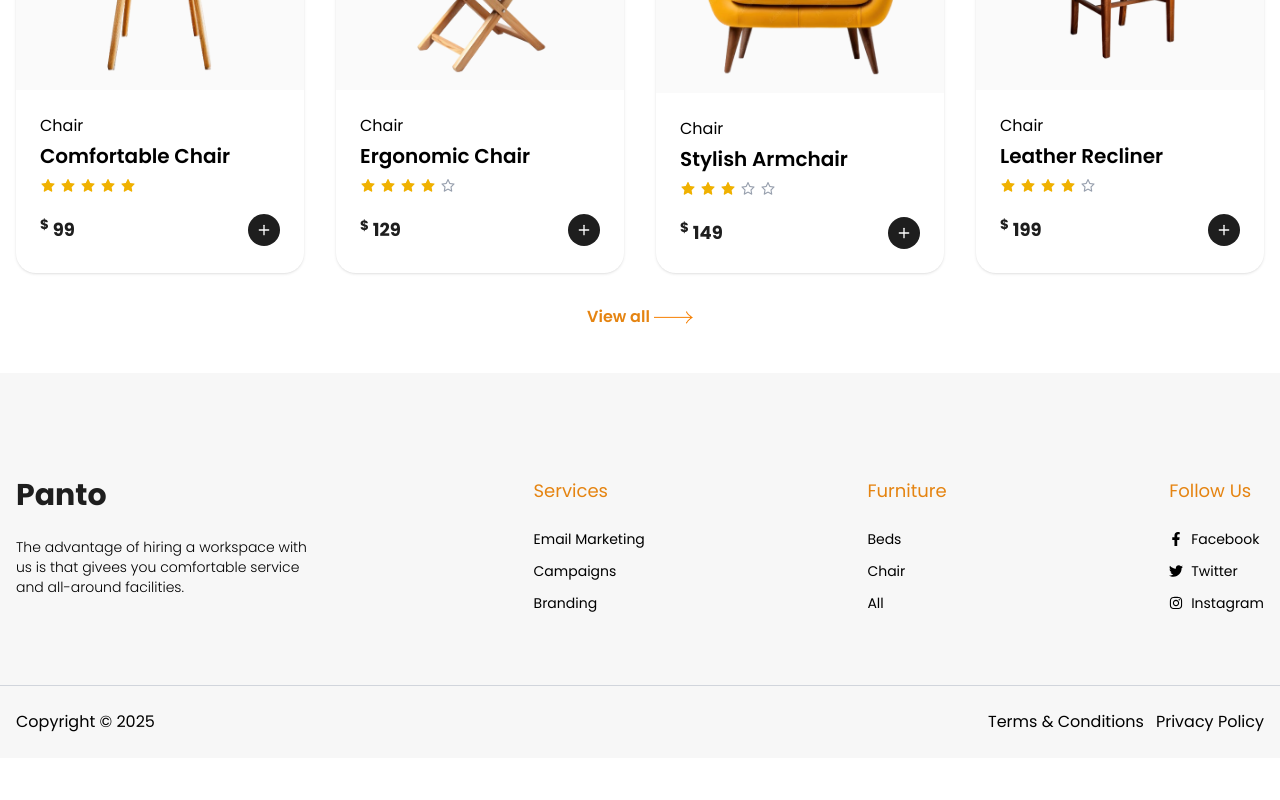
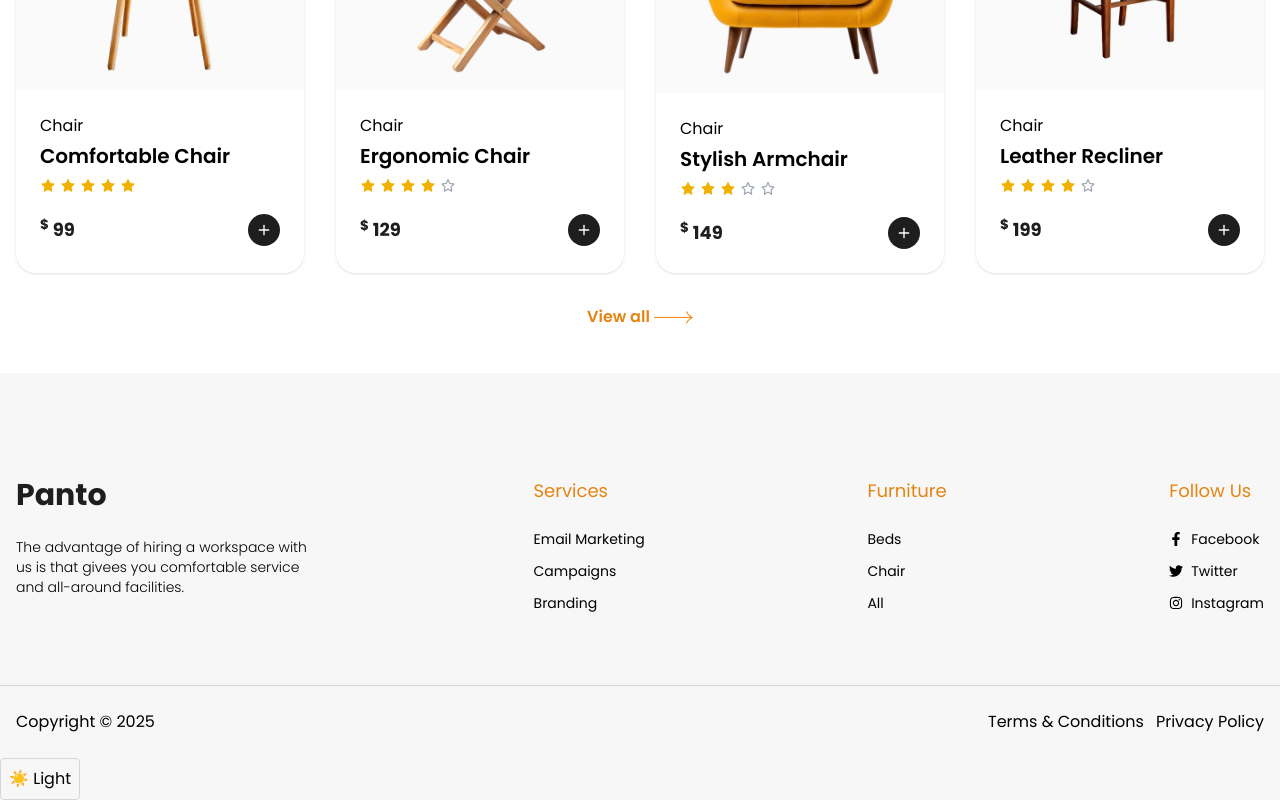
Before and after one commit to alnoman30/ReactJS---Panto-landing-page-design, a React (Vite) app: page /shop in a window 1280 px wide. Shown: the part 802-1602 px from the top of the page. Before the commit the page ends 1560 px from the top, so only its background shows below. Built offline with nearby package versions, Linux system fonts and the light colour scheme.

Commit message:
theme change

```diff
--- a/src/App.css
+++ b/src/App.css
@@ -9,11 +9,15 @@
   }
 }
 
+
 @theme {
   --color-primary: #E58411;
   --color-secondary: #1E1E1E;
 
   --font-sans: "Poppins", sans-serif;
+}
+.dark {
+  @apply bg-gray-900 text-white;
 }
 
 .section-container{
--- a/src/App.jsx
+++ b/src/App.jsx
@@ -1,16 +1,16 @@
-
 import { Outlet } from 'react-router-dom'
 import './App.css'
 import Navbar from './component/Navbar'
 import Footer from './component/Footer'
+import { ThemeProvider } from './context/ThemeContext'
 
 function App() {
   return (
-    <>
-      <Navbar/>
-      <Outlet/>
-      <Footer/>
-    </>
+    <ThemeProvider>
+      <Navbar />
+      <Outlet />
+      <Footer />
+    </ThemeProvider>
   )
 }
 
--- a/src/component/Footer.jsx
+++ b/src/component/Footer.jsx
@@ -1,6 +1,7 @@
 import React from "react";
 import { Link } from "react-router-dom";
 import { FaFacebookF, FaTwitter, FaInstagram } from "react-icons/fa";
+import ThemeToggle from "./ThemeToggle";
 
 const Footer = () => {
   return (
@@ -87,6 +88,8 @@ const Footer = () => {
           <p>Privacy Policy</p>
         </div>
       </div>
+
+      <ThemeToggle/>
     </footer>
   );
 };
--- /dev/null
+++ b/src/component/ThemeToggle.jsx
@@ -0,0 +1,17 @@
+import React, { useContext } from 'react';
+import { ThemeContext } from '../context/ThemeContext';
+
+const ThemeToggle = () => {
+  const { isDarkMode, toggleTheme } = useContext(ThemeContext);
+
+  return (
+    <button
+      onClick={toggleTheme}
+      className="p-2 rounded border border-gray-300 dark:border-gray-600"
+    >
+      {isDarkMode ? '🌙 Dark' : '☀️ Light'}
+    </button>
+  );
+};
+
+export default ThemeToggle;
--- /dev/null
+++ b/src/context/ThemeContext.jsx
@@ -0,0 +1,25 @@
+import React, { createContext, useState, useEffect } from 'react';
+
+export const ThemeContext = createContext();
+
+export const ThemeProvider = ({ children }) => {
+  const [isDarkMode, setIsDarkMode] = useState(false);
+
+  const toggleTheme = () => {
+    setIsDarkMode(!isDarkMode);
+  };
+
+  useEffect(() => {
+    if (isDarkMode) {
+      document.body.classList.add('dark');
+    } else {
+      document.body.classList.remove('dark');
+    }
+  }, [isDarkMode]);
+
+  return (
+    <ThemeContext.Provider value={{ isDarkMode, toggleTheme }}>
+      {children}
+    </ThemeContext.Provider>
+  );
+};
```
